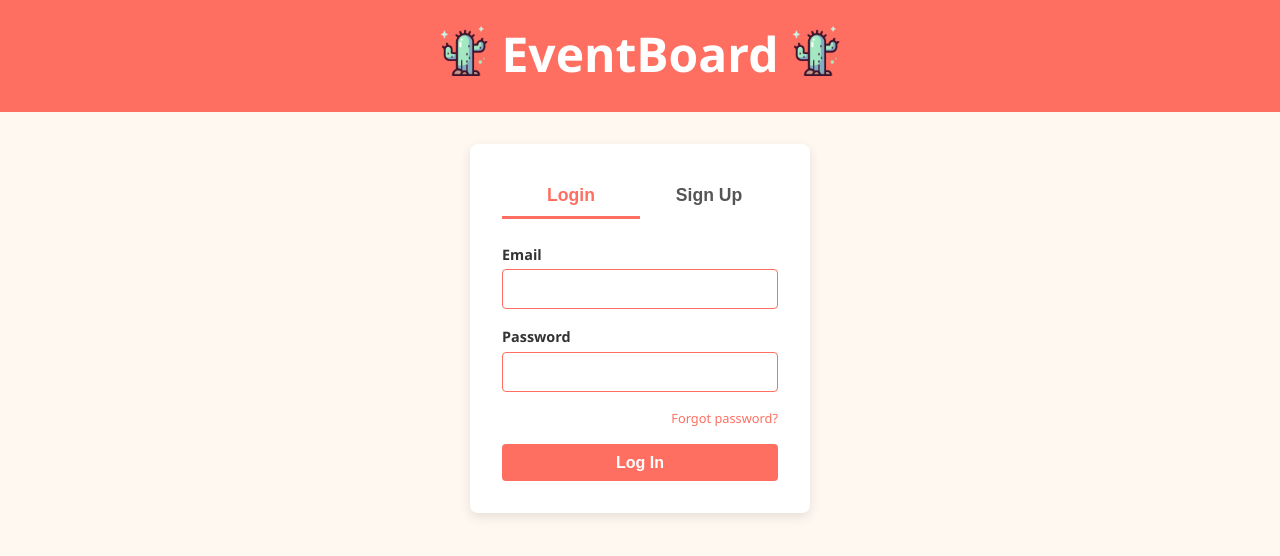
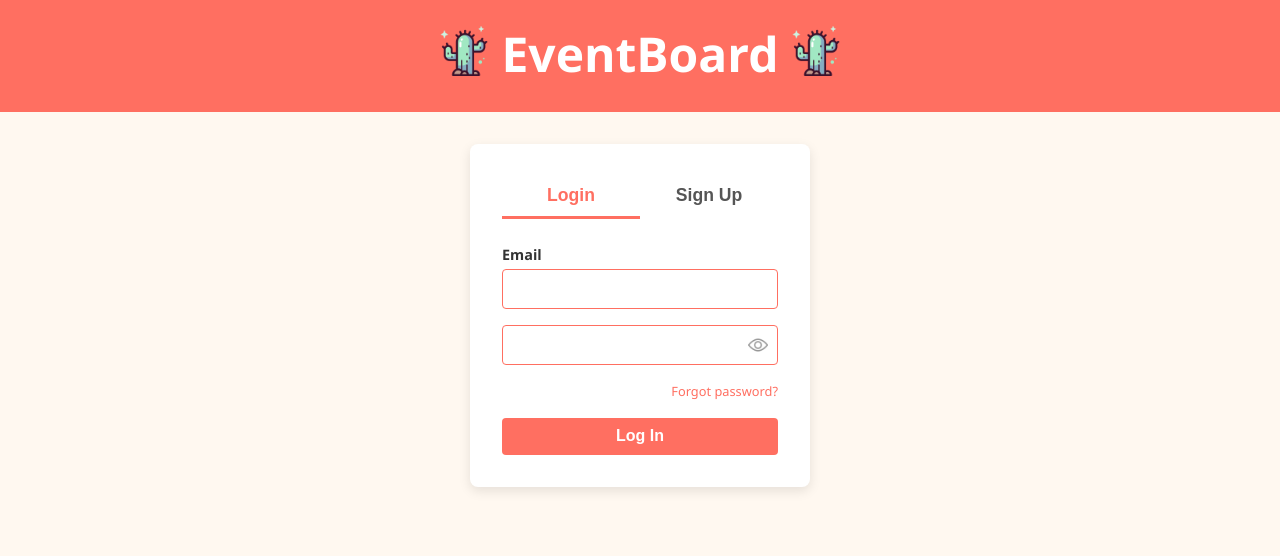
Before and after one commit to brentjsyoon/eventboard, a React (Vite) app in the folder eventboard-fe/: page /contact in a window 1280 px wide. Both pictures are taken after typing "Sample", "name@example.com", "Sample" into the empty fields and a click on the button "Create New Event". Shown: the top 556 px of the page. Built offline with nearby package versions, Linux system fonts and the light colour scheme.

Commit message:
Finishing icon additions and small features

```diff
--- a/eventboard-fe/src/components/Header/Header.module.css
+++ b/eventboard-fe/src/components/Header/Header.module.css
@@ -56,3 +56,9 @@
   height: auto;
   margin: 0;
 }
+
+.userIcon {
+  width: 25px;
+  height: auto;
+  margin-right: 6px;
+}
--- a/eventboard-fe/src/components/Header/Header.tsx
+++ b/eventboard-fe/src/components/Header/Header.tsx
@@ -3,6 +3,8 @@ import Button from "../Button";
 import Navbar from "../Navbar";
 import { Link, useNavigate } from "react-router-dom";
 import { AuthContext } from "../AuthContext/AuthContext";
+import userIcon from "../../assets/icons/user.png";
+import eventIcon from "../../assets/icons/event.png";
 import styles from "./Header.module.css";
 
 const Header: React.FC = () => {
@@ -37,6 +39,7 @@ const Header: React.FC = () => {
                             size="md"
                             onClick={() => navigate("/profile")}
                         >
+                            <img className={styles.userIcon} src={userIcon} alt="user profile icon" />
                             Profile
                         </Button>
 
@@ -61,7 +64,7 @@ const Header: React.FC = () => {
                             navigate("/create-event");
                             }
                 }}>
-                    <img className={styles.eventIcon} src="./images/event.png" alt="event creation icon" />
+                    <img className={styles.eventIcon} src={eventIcon} alt="event creation icon" />
                     Create New Event
                 </Button>
             </div>
--- a/eventboard-fe/src/components/LoginForm/LoginForm.module.css
+++ b/eventboard-fe/src/components/LoginForm/LoginForm.module.css
@@ -26,6 +26,40 @@
   outline: none;
   border-color: #ff4b47;
   box-shadow: 0 0 5px #ff4b47;
+}
+
+.inputWrapper {
+  position: relative;
+  display: flex;
+  align-items: center;
+  width: 100%;
+}
+
+.inputWrapper .input {
+  width: 100%;
+  padding-right: 40px;
+  box-sizing: border-box;
+}
+
+.eyeButton {
+  position: absolute;
+  right: 10px;
+  top: 50%;
+  transform: translateY(-90%);
+  background: none;
+  border: none;
+  cursor: pointer;
+  display: flex;
+  align-items: center;
+  justify-content: center;
+  padding: 0;
+  line-height: 0;
+}
+
+.eyeIcon {
+  width: 20px;
+  height: 20px;
+  display: block;
 }
 
 .submitButton {
--- a/eventboard-fe/src/components/LoginForm/LoginForm.tsx
+++ b/eventboard-fe/src/components/LoginForm/LoginForm.tsx
@@ -1,4 +1,6 @@
 import React, { useState } from "react";
+import eyeOpen from '../../assets/icons/eye-open.png';
+import eyeClosed from '../../assets/icons/eye-closed.png';
 import styles from "./LoginForm.module.css";
 
 type LoginFormProps = {
@@ -9,10 +11,11 @@ const LoginForm: React.FC<LoginFormProps> = ({ onSubmit }) => {
 
     const [email, setEmail] = useState("");
     const [password, setPassword] = useState("");
+    const [showPassword, setShowPassword] = useState(false);
 
     const handleSubmit = (e: React.FormEvent<HTMLFormElement>) => {
         e.preventDefault();
-        onSubmit({ email, password });
+        onSubmit({ email: email.toLowerCase(), password });
     };
 
     return (
@@ -30,10 +33,10 @@ const LoginForm: React.FC<LoginFormProps> = ({ onSubmit }) => {
                 onChange={(e) => setEmail(e.target.value)}
                 />
 
-                <label className={styles.label} htmlFor="login-password">Password</label>
+                <div className={styles.inputWrapper}>
                     <input
                         className={styles.input}
-                type="password"
+                        type={showPassword ? "text" : "password"}
                         id="login-password"
                         name="password"
                         required
@@ -41,6 +44,19 @@ const LoginForm: React.FC<LoginFormProps> = ({ onSubmit }) => {
                         value={password}
                         onChange={(e) => setPassword(e.target.value)}
                     />
+                    <button
+                        type="button"
+                        className={styles.eyeButton}
+                        onClick={() => setShowPassword(!showPassword)}
+                        tabIndex={-1}
+                    >
+                        <img
+                            src={showPassword ? eyeClosed : eyeOpen}
+                            alt={showPassword ? "Hide" : "Show"}
+                            className={styles.eyeIcon}
+                        />
+                    </button>
+                </div>
 
                 <div className={styles.smallText}>
                     <a href="/forgot-password">Forgot password?</a>
--- a/eventboard-fe/src/components/SignUpForm/SignUpForm.module.css
+++ b/eventboard-fe/src/components/SignUpForm/SignUpForm.module.css
@@ -37,7 +37,7 @@
 
 .inputWrapper .input {
   width: 100%;
-  padding-right: 40px; /* space for the eye */
+  padding-right: 40px;
   box-sizing: border-box;
 }
 
--- a/eventboard-fe/src/components/SignUpForm/SignUpForm.tsx
+++ b/eventboard-fe/src/components/SignUpForm/SignUpForm.tsx
@@ -30,7 +30,7 @@ const SignUpForm: React.FC<SignUpFormProps> = ({ onSubmit }) => {
     }
 
     setError("");
-    onSubmit({ fullName, email, password });
+    onSubmit({ fullName, email: email.toLowerCase(), password });
   };
 
   return (
```
Also changed, not shown: eventboard-fe/src/assets/icons/event.png (renamed from eventboard-fe/public/images/event.png), eventboard-fe/src/assets/icons/user.png (added). Lines whose indentation alone changed are shown as unchanged.
